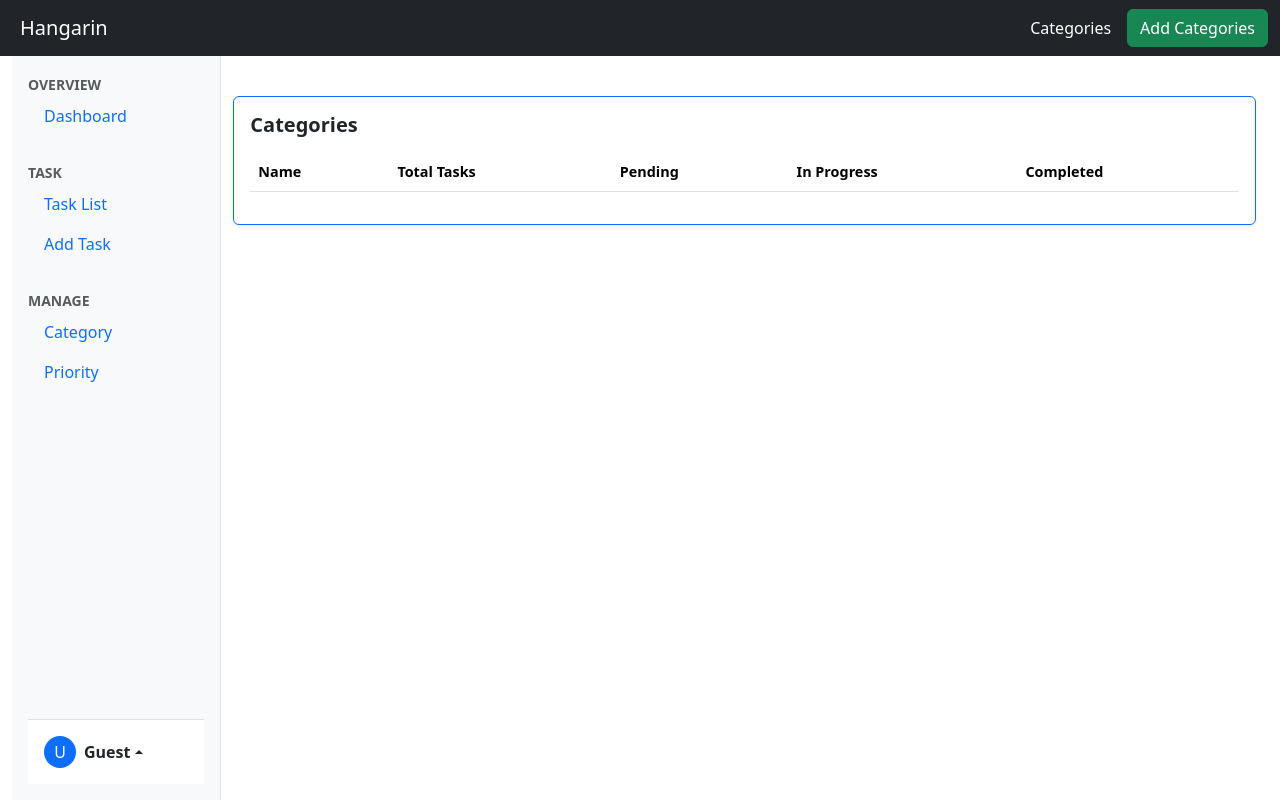
After one commit to FernandezCorporate/Hangarin_Task-To-do_Manager, a Django app: page /categoryList in a window 1280 px wide. The commit adds this page. Run offline with Django 5.2, Linux system fonts and the light colour scheme; data that the repository does not hold is empty.

Commit message:
Category ListView added

```diff
--- a/projectsite/Hangarin/templates/base.html
+++ b/projectsite/Hangarin/templates/base.html
@@ -21,9 +21,15 @@
 
         <div class="d-flex align-items-center gap-3">
           <span class="text-white">{{ model }}</span>
-          <a href="{% url 'taskCreate' %}">
-            <button class="btn btn-success">Add Task</button>
-          </a>
+          {% if model == "Categories" %}
+            <a href="">
+              <button class="btn btn-success">Add Categories</button>
+            </a>
+          {% else %}
+            <a href="{% url 'taskCreate' %}">
+              <button class="btn btn-success">Add Task</button>
+            </a>
+          {% endif %}
           {% if details_active %}
             <a href="{% url 'taskUpdate' taskDetails.pk %}">
               <button class="btn btn-primary">Edit</button>
@@ -62,7 +68,7 @@
             </div>
             <div>
               <span class="text-muted small fw-bold">MANAGE</span>
-              <li class="nav-item"><a class="nav-link" href="">Category</a></li>
+              <li class="nav-item"><a class="nav-link" href="{% url 'categoryList' %}">Category</a></li>
               <li class="nav-item"><a class="nav-link" href="">Priority</a></li>
             </div>
             <div class="mt-auto border-top bg-white w-100">
--- /dev/null
+++ b/projectsite/Hangarin/templates/categoryList.html
@@ -0,0 +1,47 @@
+{% extends 'base.html' %}
+{% load static %}
+
+{% block title %}Category{% endblock %}
+{% block content %}
+<div class="container-fluid py-3">
+    <div class="card p-3 mt-4 shadow-sm border-primary">
+        <div class="row align-items-center mb-3">
+            <div class="col-12 mb-3">
+                <h5 class="fw-bold mb-0">Categories</h5>
+            </div>
+            <div class="table-responsive-custom">
+                <table class="table table-hover mb-0">
+                    <thead class="fw-bold">
+                        <tr>
+                            <td>Name</td>
+                            <td>Total Tasks</td>
+                            <td>Pending</td>
+                            <td>In Progress</td>
+                            <td>Completed</td>
+                        </tr>
+                    </thead>
+                        {% for object in object_list %}
+                            <tr>
+                                <td>
+                                    <span class="badge fw-bold text-white
+                                        {% if object.name == 'School' %}category-bg-purple
+                                        {% elif object.name == 'Projects' %}category-bg-red
+                                        {% elif object.name == 'Personal' %}category-bg-pink
+                                        {% elif object.name == 'Work' %}category-bg-darkPurple
+                                        {% elif object.name == 'Finance' %}category-bg-green
+                                        {% endif %}">
+                                        {{ object.name }}
+                                    </span>
+                                </td>
+                                <td>{{ object.total_tasks }}</td>
+                                <td>{{ object.completed_tasks }}</td>
+                                <td>{{ object.inProgress_tasks }}</td>
+                                <td>{{ object.pending_tasks }}</td>
+                            </tr>
+                        {% endfor %}
+                </table>
+            </div>
+        </div>
+    </div>
+</div>
+{% endblock %}
--- a/projectsite/Hangarin/templates/taskForm.html
+++ b/projectsite/Hangarin/templates/taskForm.html
@@ -62,7 +62,7 @@
                             <div class="row g-3">
 
                                 {% for inline_form in formset %}
-                                <div class="col-12 border rounded p-3 mb-3 bg-light">
+                                <div class="col-12 mb-3">
 
                                     {% for hidden in inline_form.hidden_fields %}
                                         {{ hidden }}
--- a/projectsite/Hangarin/templates/taskList.html
+++ b/projectsite/Hangarin/templates/taskList.html
@@ -63,7 +63,7 @@
         </div>
     </div>
 
-    <div class="card p-3 mt-4 shadow-sm border-top border-bottom border-start border-primary">
+    <div class="card p-3 mt-4 shadow-sm border-primary">
 
         <div class="row align-items-center mb-3 overflow-auto">
 
--- a/projectsite/Hangarin/views.py
+++ b/projectsite/Hangarin/views.py
@@ -2,8 +2,8 @@ from django.shortcuts import render
 from django.views.generic import DetailView
 from django.views.generic.list import ListView
 from django.views.generic.edit import CreateView, UpdateView, DeleteView
-from Hangarin.models import Task, SubTask, Note
-from django.db.models import F
+from Hangarin.models import Task, SubTask, Note, Category
+from django.db.models import F, Count, Q
 from Hangarin.forms import TaskForm, SubTaskForm, NoteForm
 from django.urls import reverse_lazy
 from extra_views import CreateWithInlinesView, InlineFormSetFactory, UpdateWithInlinesView
@@ -311,3 +311,22 @@ class NoteDeleteView(DeleteView):
         context = super().get_context_data(**kwargs)
         context["model"] = "Delete note"
         return context
+
+class CategoryListView(ListView):
+    model = Category
+    template_name = "categoryList.html"
+    context_object_name = "category"
+
+    def get_queryset(self):
+        return Category.objects.annotate(
+            total_tasks=Count('task'),
+            completed_tasks=Count('task', filter=Q(task__status='Completed')),
+            pending_tasks=Count('task', filter=Q(task__status='Pending')),
+            inProgress_tasks=Count('task', filter=Q(task__status='In Progress '))
+            )
+
+    def get_context_data(self, **kwargs):
+        context = super().get_context_data(**kwargs)
+        context["model"] = "Categories"
+
+        return context
--- a/projectsite/projectsite/urls.py
+++ b/projectsite/projectsite/urls.py
@@ -16,7 +16,7 @@ Including another URLconf
 """
 from django.contrib import admin
 from django.urls import path
-from Hangarin.views import DashBoardListView, TaskListView, TaskCreateView,TaskUpdateView, TaskDeleteView, TaskDetailListView, SubTaskCreateView, SubTaskUpdateView, SubTaskDeleteView, NoteCreateView, NoteUpdateView, NoteDeleteView
+from Hangarin.views import DashBoardListView, TaskListView, TaskCreateView,TaskUpdateView, TaskDeleteView, TaskDetailListView, SubTaskCreateView, SubTaskUpdateView, SubTaskDeleteView, NoteCreateView, NoteUpdateView, NoteDeleteView, CategoryListView
 from Hangarin import views
 
 urlpatterns = [
@@ -33,4 +33,5 @@ urlpatterns = [
     path('taskDetails/<int:pk>/noteCreate', NoteCreateView.as_view(), name='noteCreate'),
     path('taskDetails/<int:parentTask_pk>/noteUpdate/<int:pk>', NoteUpdateView.as_view(), name='noteUpdate'),
     path('taskDetails/<int:parentTask_pk>/noteDelete/<int:pk>', NoteDeleteView.as_view(), name='noteDelete'),
+    path('categoryList', CategoryListView.as_view(), name='categoryList')
 ]
```
